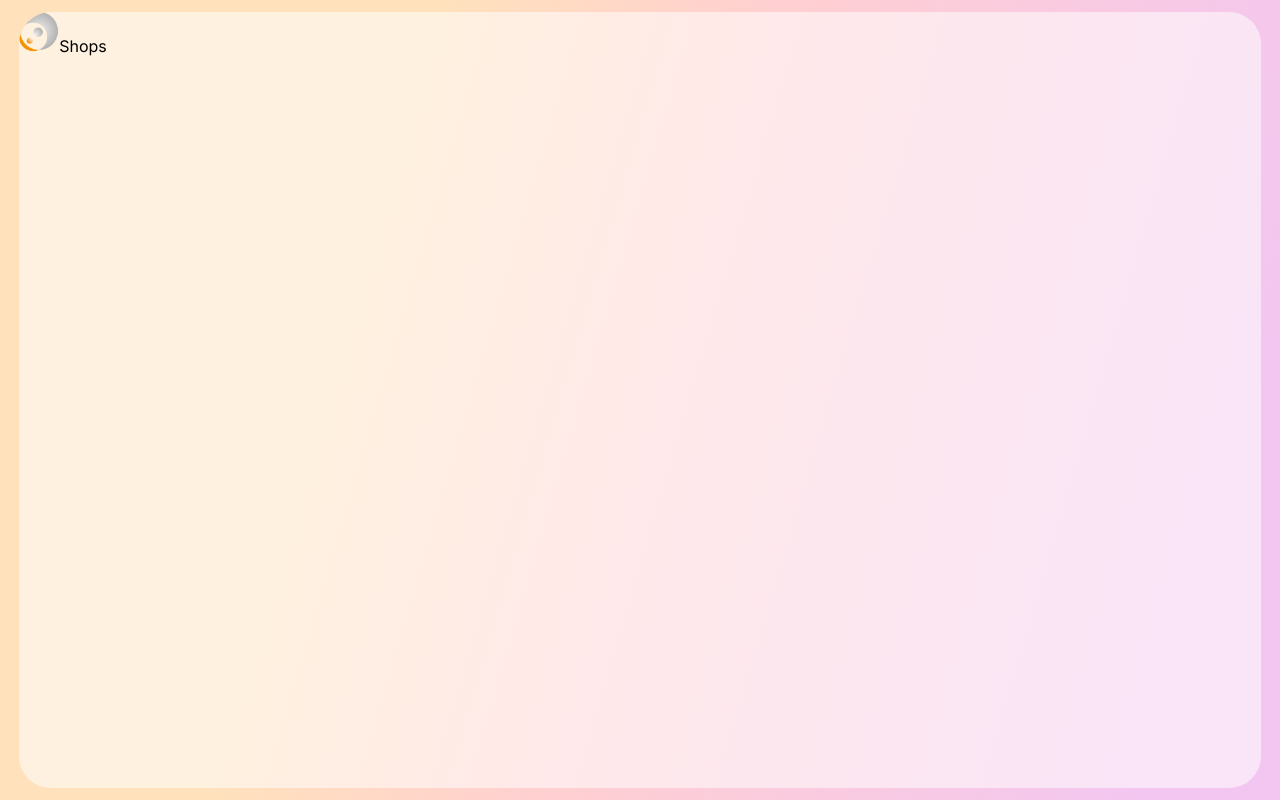
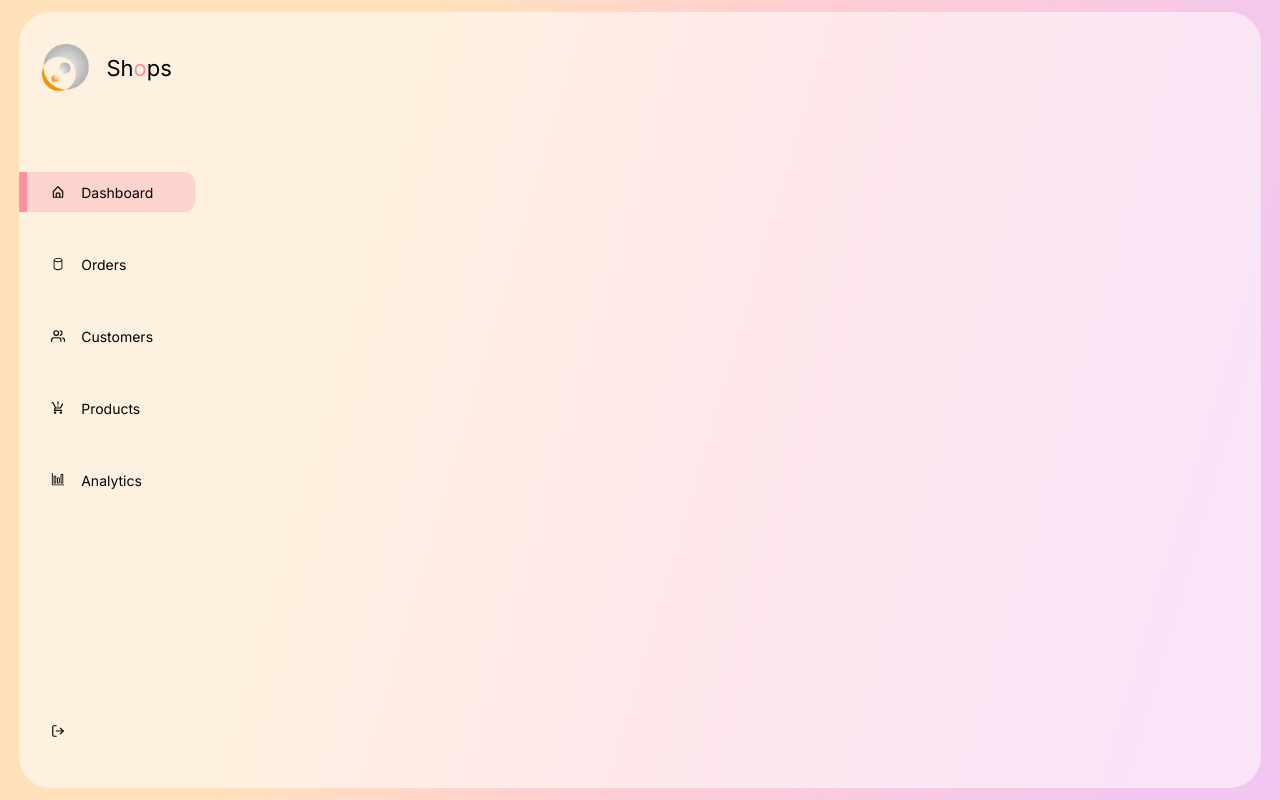
Before and after one commit to gyawali9/admin-dashboard-react, a React (Create React App) app: page / in a window 1280 px wide. Built offline with nearby package versions, Linux system fonts and the light colour scheme.

Commit message:
sidebar styling

```diff
--- a/package.json
+++ b/package.json
@@ -8,6 +8,7 @@
     "@testing-library/user-event": "^13.5.0",
     "react": "^18.0.0",
     "react-dom": "^18.0.0",
+    "react-icons": "^4.3.1",
     "react-scripts": "5.0.1",
     "web-vitals": "^2.1.4"
   },
--- /dev/null
+++ b/src/Data/Data.js
@@ -0,0 +1,30 @@
+// sidebar icons import
+import { FiUsers } from 'react-icons/fi';
+import { VscGraph } from 'react-icons/vsc';
+import { VscDatabase } from 'react-icons/vsc';
+import { MdOutlineProductionQuantityLimits } from 'react-icons/md';
+import { BiHomeAlt } from 'react-icons/bi';
+
+// sidebar data
+export const SidebarData = [
+    {
+        icon: BiHomeAlt,
+        heading: "Dashboard"
+    },
+    {
+        icon: VscDatabase,
+        heading: "Orders"
+    },
+    {
+        icon: FiUsers,
+        heading: "Customers"
+    },
+    {
+        icon: MdOutlineProductionQuantityLimits,
+        heading: "Products"
+    },
+    {
+        icon: VscGraph,
+        heading: "Analytics"
+    }
+];
--- a/src/components/Sidebar/Sidebar.css
+++ b/src/components/Sidebar/Sidebar.css
@@ -0,0 +1,60 @@
+.sidebar{
+    display: flex;
+    flex-direction: column;
+    position: relative;
+    padding-top: 1rem;
+    transition: all  300ms ease;
+}
+.logo{
+    display: flex;
+    justify-content: center;
+    align-items: center;
+    height: 5rem;
+    font-size: bold;
+    font-size: 22px;
+    gap: 1rem;
+}
+.logo>img{
+    width: 3rem;
+    height: 3rem;
+}
+.logo>span>span{
+    color: var(--pink)
+}
+/* menu */
+.menu{
+    margin-top: 4rem;
+    display: flex;
+    flex-direction: column;
+    gap: 2rem;
+}
+.menuItem{
+    display: flex;
+    align-items: center;
+    gap: 1rem;
+    height: 2.5rem;
+    margin-left: 2rem;
+    position: relative;
+    transition: all 300ms ease;
+    font-size: 14px;
+    border-radius: 0.7rem;
+}
+.menuItem:hover{
+    cursor: pointer;
+}
+.active{
+    background: var(--activeItem);
+    margin-left: 0;
+}
+.active::before{
+    content: '';
+    width: 8px;
+    height: 100%;
+    background: var(--pink);
+    margin-right: calc(1rem - 8px);
+}
+.menu .menuItem:last-child{
+    position: absolute;
+    bottom: 2.3rem;
+    width: 100%;
+}
--- a/src/components/Sidebar/Sidebar.js
+++ b/src/components/Sidebar/Sidebar.js
@@ -1,17 +1,39 @@
-import React from 'react'
+import React, { useState } from 'react'
 import Logo from '../../imgs/logo.png'
+
+import { SidebarData } from '../../Data/Data';
 import './Sidebar.css'
+
+import { FiLogOut } from 'react-icons/fi';
+
 const Sidebar = () => {
+    const [selected, setSelected] = useState(0);
   return (
     <div className="sidebar">
         {/* logo */}
         <div className="logo">
-            <img src={Logo} alt="" width={40} />
+            <img src={Logo} alt="" width={60} />
             <span>
                 Sh<span>o</span>ps
             </span>
         </div>
 
+        {/* menu */}
+        <div className="menu">
+            {SidebarData.map((item, index)=>{
+                return(
+                    <div className={selected === index? 'menuItem active' : 'menuItem' }key={index} onClick={()=>setSelected(index)}>
+                        <item.icon/>
+                        <span>
+                            {item.heading}
+                        </span>
+                    </div>
+                )
+            })}
+            <div className="menuItem">
+                <FiLogOut/>
+            </div>
+        </div>
     </div>
   )
 }
```
Also changed, not shown: src/imgs/logo.webp (added), 1 other file (tests, documents, lock files or other folders).
